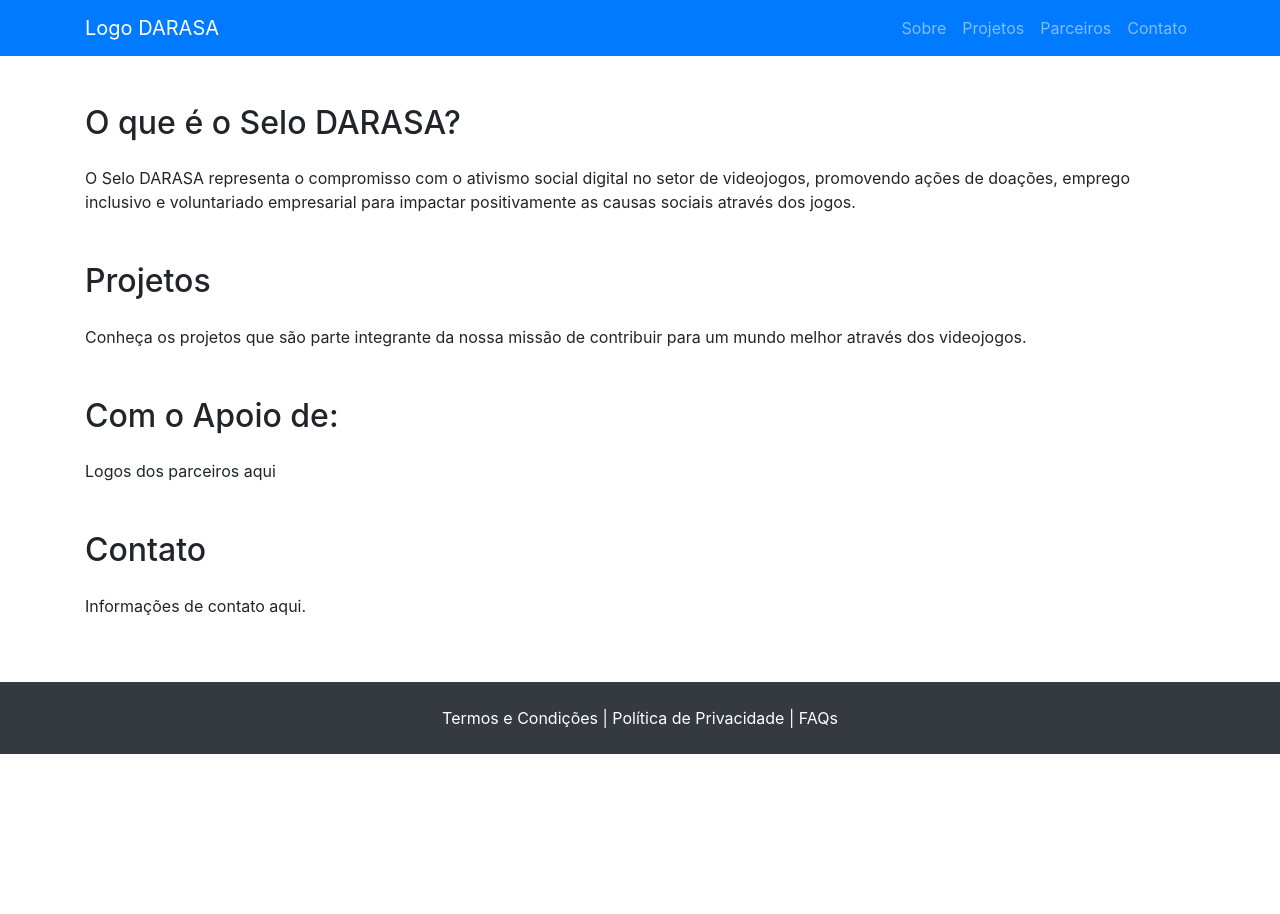
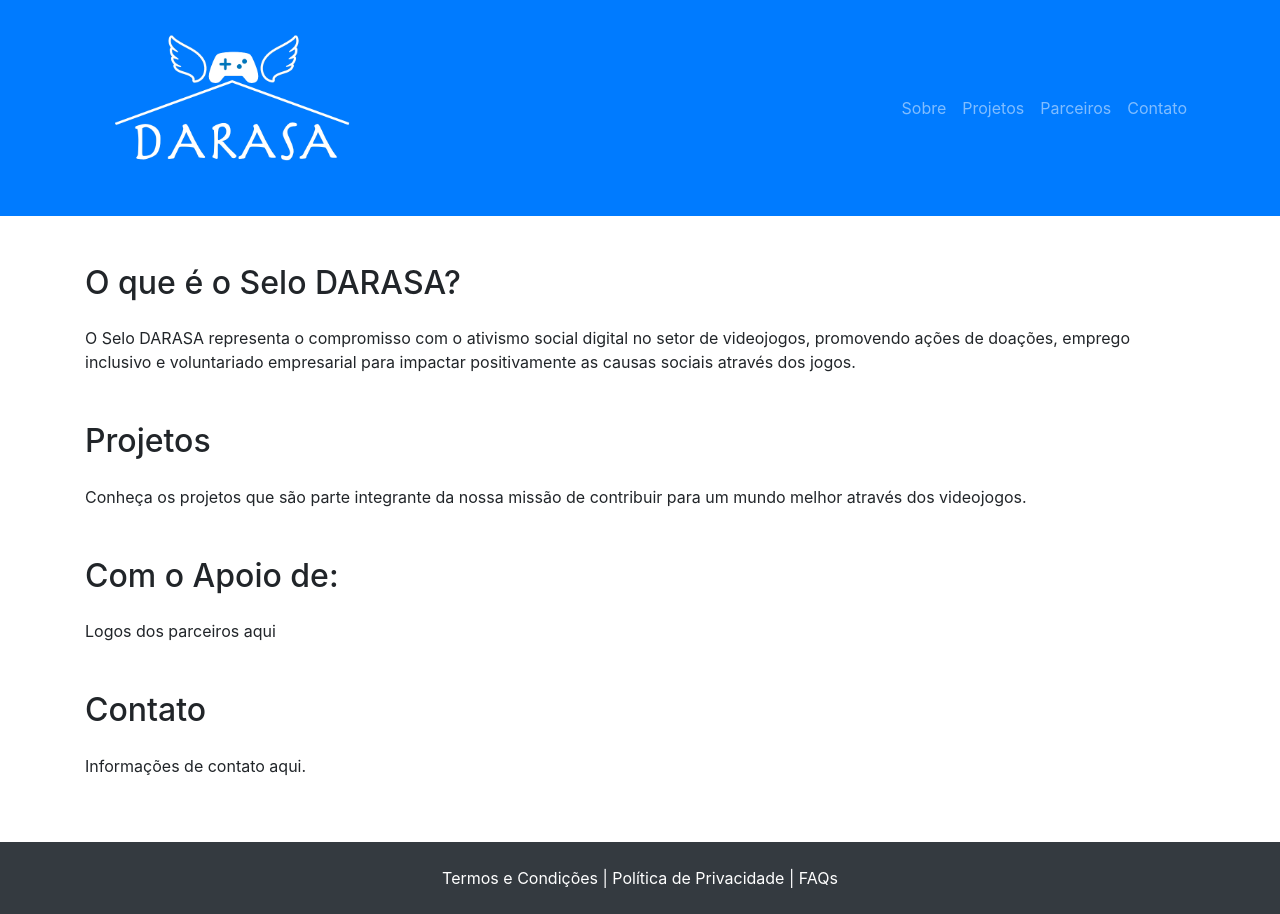
Before and after one commit to PetersenPt/DARASA, a plain HTML site: page index.html in a window 1280 px wide. Before the commit the page ends 800 px from the top, so only its background shows below. Drawn offline with nearby package versions, Linux system fonts and the light colour scheme.

Commit message:
adding DARASA Logo

```diff
--- a/index.html
+++ b/index.html
@@ -9,7 +9,7 @@
 <body>
     <header class="navbar navbar-expand-lg navbar-dark bg-primary">
         <div class="container">
-            <a class="navbar-brand" href="#">Logo DARASA</a>
+            <img src="img/darasa.png" alt="DARASA" class="navbar-brand" height="200px">
             <button class="navbar-toggler" type="button" data-toggle="collapse" data-target="#navbarNav" aria-controls="navbarNav" aria-expanded="false" aria-label="Toggle navigation">
                 <span class="navbar-toggler-icon"></span>
             </button>
```
Also changed, not shown: img/darasa.png (added), 1 other file.
